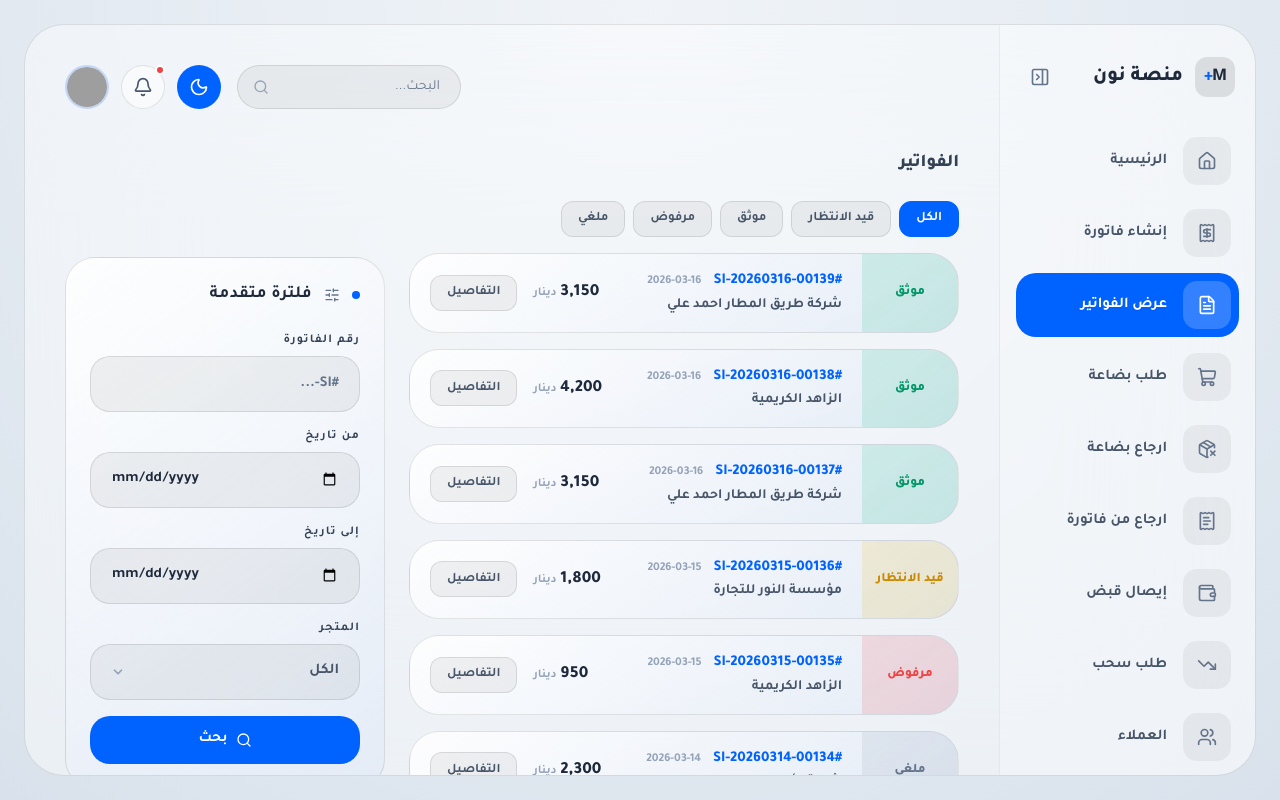
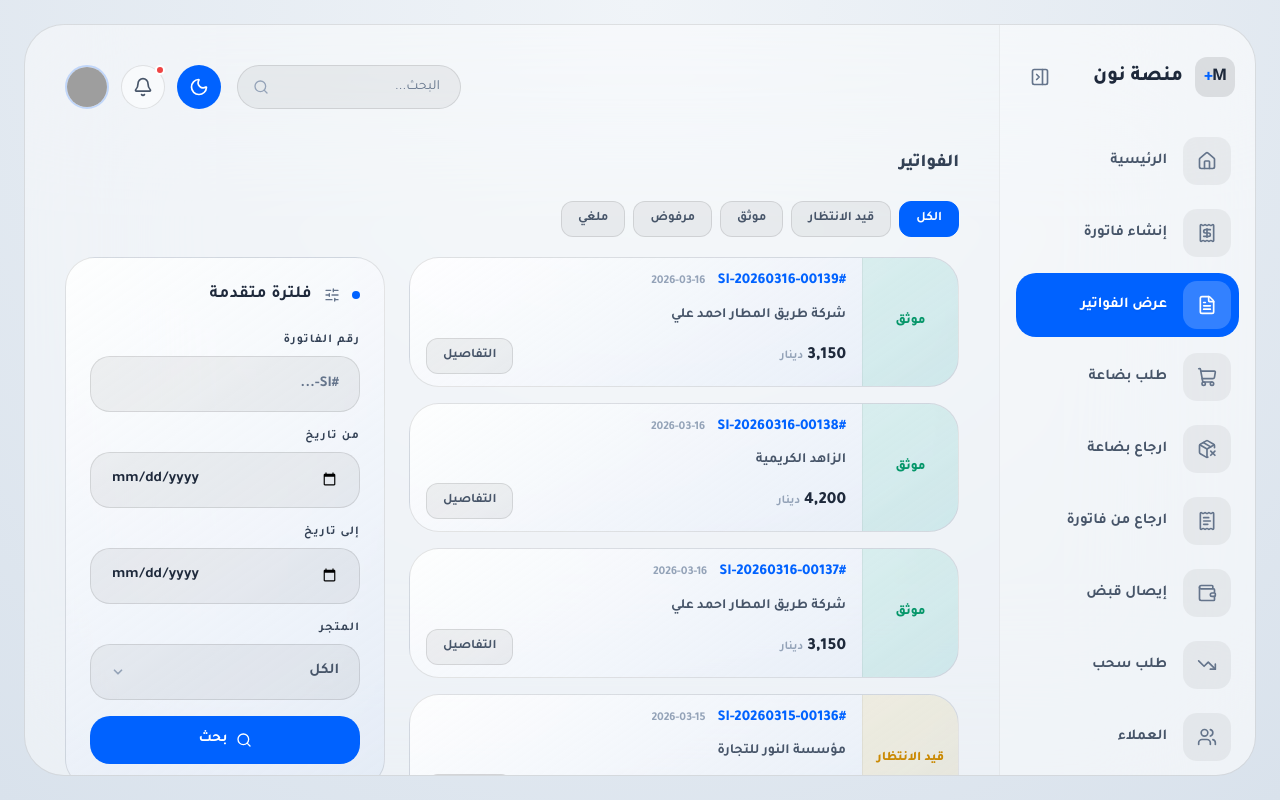
Before and after one commit to ofifice-alalem/tdm-design-for-v3, a React (Vite) app: page /invoices in a window 1280 px wide. Built offline with nearby package versions, Linux system fonts and the light colour scheme; grey boxes are pictures that could not be loaded.

Commit message:
commit -24

```diff
--- a/src/pages/InvoicesListPage.tsx
+++ b/src/pages/InvoicesListPage.tsx
@@ -111,7 +111,7 @@ export default function InvoicesListPage() {
           <div className="flex-1 min-w-0 flex flex-col gap-4 overflow-y-auto custom-scroll pb-6">
 
             {/* Status Tabs */}
-            <div className="flex items-center gap-2 flex-wrap">
+            <div className="flex items-center gap-2 overflow-x-auto pb-1 [&::-webkit-scrollbar]:hidden">
               {STATUS_TABS.map((tab) => (
                 <button
                   key={tab}
@@ -136,12 +136,13 @@ export default function InvoicesListPage() {
             ) : (
               filtered.map((inv) => (
                 <div key={inv.id} className="spatial-card overflow-hidden flex flex-col sm:flex-row sm:items-stretch">
-                  {/* Status strip - ملاصق للحواف في pc */}
-                  <div className={`sm:w-24 shrink-0 flex items-center justify-center px-3 py-2 sm:py-0 ${
-                    inv.status === 'موثق'          ? 'bg-emerald-500/15 dark:bg-emerald-500/20'
-                    : inv.status === 'قيد الانتظار' ? 'bg-yellow-500/15 dark:bg-yellow-500/20'
-                    : inv.status === 'مرفوض'         ? 'bg-red-500/15 dark:bg-red-500/20'
-                    : 'bg-slate-500/10 dark:bg-slate-500/15'
+
+                  {/* Status strip - شريط في الاعلى موبايل / عمود في pc */}
+                  <div className={`flex sm:flex-col sm:w-24 shrink-0 items-center sm:justify-center justify-between px-4 py-2.5 sm:px-3 sm:py-0 border-b sm:border-b-0 sm:border-l border-black/5 dark:border-white/5 ${
+                    inv.status === 'موثق'          ? 'bg-emerald-500/10 dark:bg-emerald-500/15'
+                    : inv.status === 'قيد الانتظار' ? 'bg-yellow-500/10 dark:bg-yellow-500/15'
+                    : inv.status === 'مرفوض'         ? 'bg-red-500/10 dark:bg-red-500/15'
+                    : 'bg-slate-500/8 dark:bg-slate-500/10'
                   }`}>
                     <span className={`text-[13px] font-black ${
                       inv.status === 'موثق'          ? 'text-emerald-600 dark:text-emerald-400'
@@ -149,25 +150,28 @@ export default function InvoicesListPage() {
                       : inv.status === 'مرفوض'         ? 'text-red-500'
                       : 'text-slate-500 dark:text-white/40'
                     }`}>{inv.status}</span>
+                    {/* رقم الفاتورة يظهر بجانب الحالة في موبايل فقط */}
+                    <span className="sm:hidden text-[13px] font-black text-primary">{inv.id}</span>
                   </div>
 
                   {/* Info */}
-                  <div className="flex-1 flex flex-col sm:flex-row sm:items-center gap-3 sm:gap-5 px-5 py-4">
-                    <div className="flex-1 flex flex-col gap-0.5 min-w-0">
-                      <div className="flex items-center gap-3">
-                        <span className="text-[15px] font-black text-primary">{inv.id}</span>
-                        <span className="text-[12px] font-bold text-slate-400 dark:text-white/40">{inv.date}</span>
-                      </div>
-                      <span className="text-[14px] font-bold text-slate-600 dark:text-white/60 truncate">{inv.client}</span>
+                  <div className="flex-1 flex flex-col gap-3 px-4 py-3 min-w-0">
+                    {/* السطر الاول: رقم الفاتورة + التاريخ - مخفي في موبايل لانه يظهر في الشريط */}
+                    <div className="hidden sm:flex items-center gap-3">
+                      <span className="text-[15px] font-black text-primary">{inv.id}</span>
+                      <span className="text-[12px] font-bold text-slate-400 dark:text-white/40">{inv.date}</span>
                     </div>
+                    {/* التاريخ في موبايل */}
+                    <span className="sm:hidden text-[12px] font-bold text-slate-400 dark:text-white/40">{inv.date}</span>
+                    <span className="text-[14px] font-bold text-slate-600 dark:text-white/60 truncate">{inv.client}</span>
 
                     {/* Amount + Action */}
-                    <div className="flex items-center gap-4 shrink-0">
+                    <div className="flex items-center justify-between gap-3">
                       <div className="flex items-baseline gap-1">
                         <span className="text-[17px] font-black text-slate-800 dark:text-white">{fmt(inv.amount)}</span>
                         <span className="text-[12px] font-bold text-slate-400 dark:text-white/40">دينار</span>
                       </div>
-                      <button className="px-4 h-9 rounded-[12px] bg-black/5 dark:bg-white/5 hover:bg-primary hover:text-white border border-black/10 dark:border-white/10 hover:border-primary text-slate-600 dark:text-white/60 font-bold text-[13px] transition-all">
+                      <button className="px-4 h-9 rounded-[12px] bg-black/5 dark:bg-white/5 hover:bg-primary hover:text-white border border-black/10 dark:border-white/10 hover:border-primary text-slate-600 dark:text-white/60 font-bold text-[13px] transition-all shrink-0">
                         التفاصيل
                       </button>
                     </div>
```
